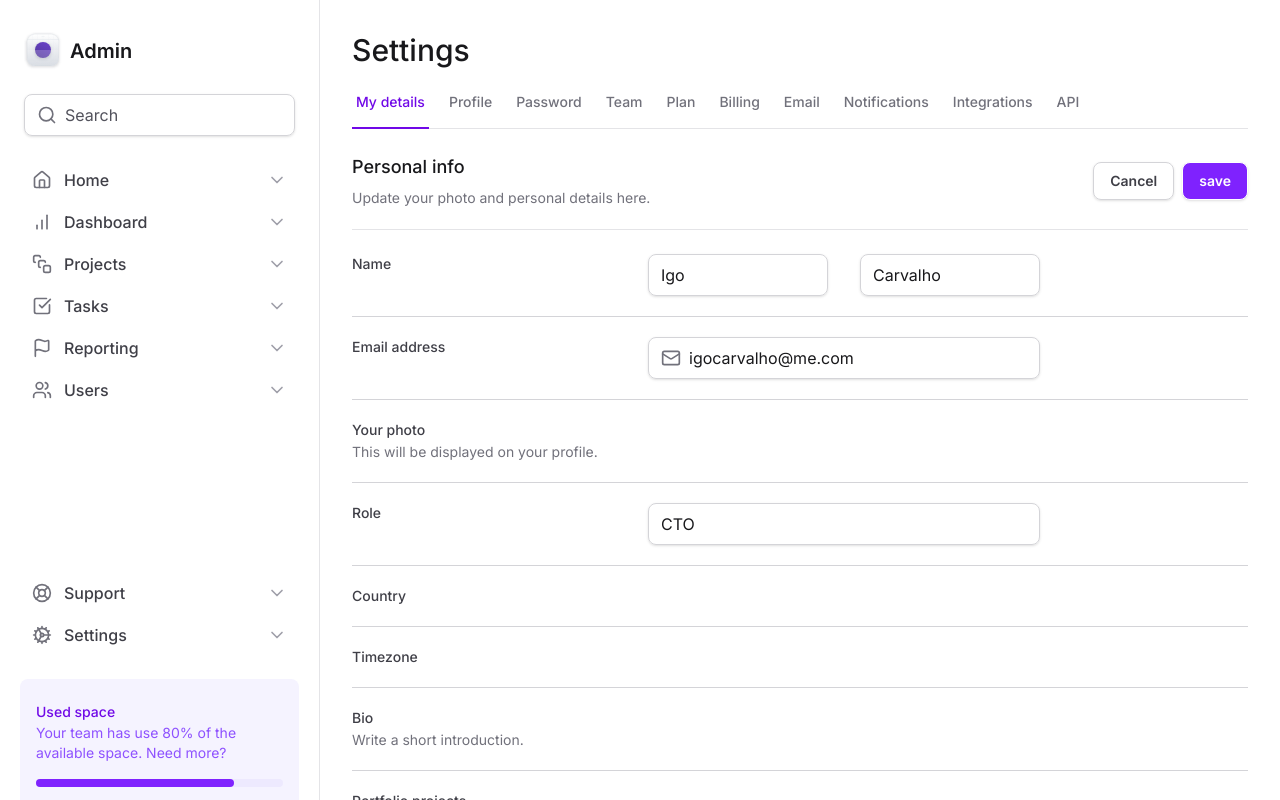
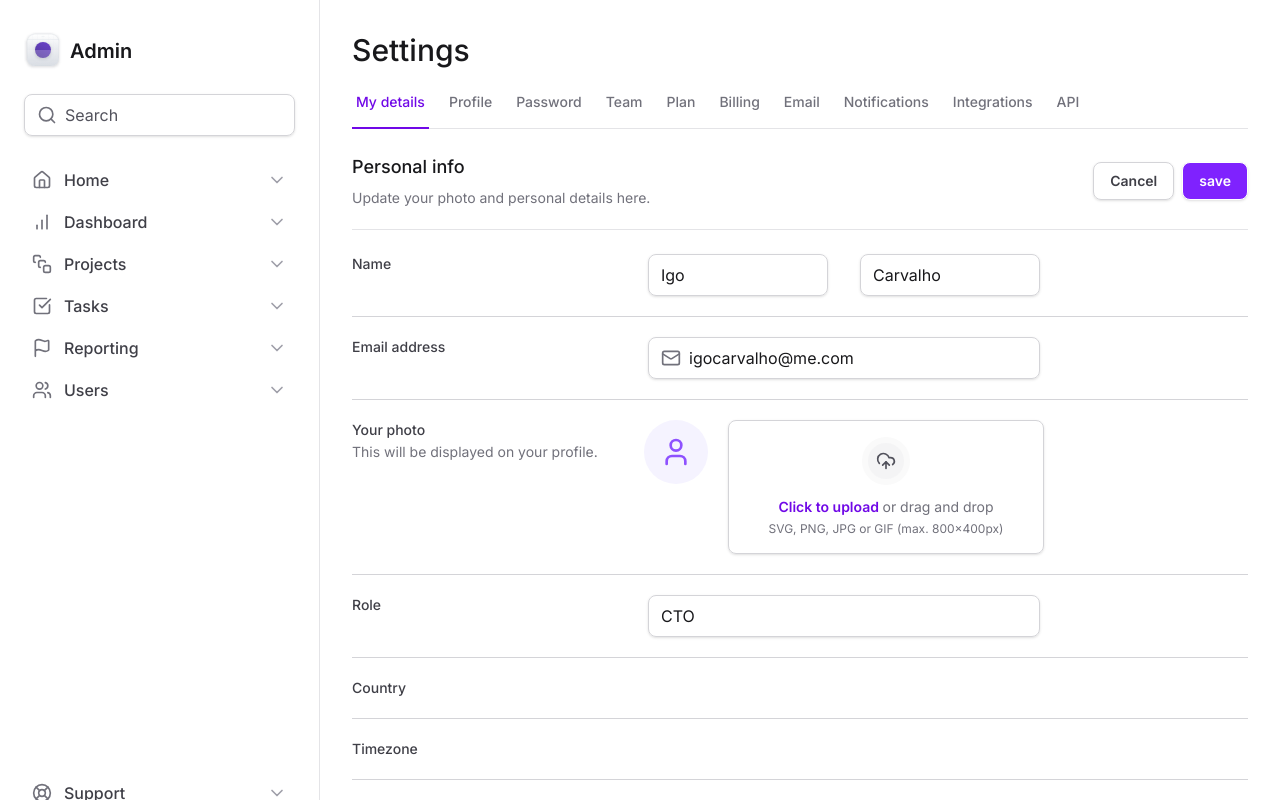
Before and after one commit to IgoCarvalho/admin-ui-tailwind, a Next.js app: page / in a window 1280 px wide. Shown: the top 800 px of the page. Built offline with nearby package versions, Linux system fonts and the light colour scheme.

Commit message:
feat: create InputFile

```diff
--- a/src/app/globals.css
+++ b/src/app/globals.css
@@ -7,6 +7,8 @@
 @theme {
   --grid-app: minmax(18rem, 20rem) 1fr;
   --grid-form: minmax(7.5rem, 17.5rem) minmax(25rem, 1fr) minmax(0, 15rem);
+
+  --color-violet-25: #fcfaff;
 }
 
 body {
--- a/src/app/page.tsx
+++ b/src/app/page.tsx
@@ -1,4 +1,5 @@
-import { Input } from "@/ui/input";
+import * as InputFile from "@/ui/form/input-file";
+import * as Input from "@/ui/input";
 import { SettingsTabs } from "@/ui/settings-tabs";
 import { MailIcon } from "lucide-react";
 
@@ -91,7 +92,11 @@
               </span>
             </label>
 
-            <div></div>
+            <InputFile.Root className="flex items-start gap-5">
+              <InputFile.ImagePreview />
+              <InputFile.Trigger />
+              <InputFile.Control />
+            </InputFile.Root>
           </div>
 
           <div className="grid grid-cols-(--grid-form) gap-3 pb-5">
@@ -145,7 +150,11 @@
               </span>
             </label>
 
-            <div></div>
+            <InputFile.Root>
+              <InputFile.Trigger />
+              <InputFile.FileList />
+              <InputFile.Control multiple />
+            </InputFile.Root>
           </div>
 
           <div className="flex items-center justify-end gap-2">
--- /dev/null
+++ b/src/ui/form/input-file.tsx
@@ -0,0 +1,160 @@
+"use client";
+
+import { formatBytes } from "@/utils/format-bytes";
+import { Trash2Icon, UploadCloudIcon, UserIcon } from "lucide-react";
+import {
+  ChangeEvent,
+  ComponentProps,
+  createContext,
+  useContext,
+  useId,
+  useMemo,
+  useState,
+} from "react";
+
+interface InputFileContextType {
+  id: string;
+  files: File[];
+  onFilesSelect: (files: File[]) => void;
+}
+
+const InputFileContext = createContext({} as InputFileContextType);
+
+const useFileInput = () => {
+  const context = useContext(InputFileContext);
+  if (!context) {
+    throw new Error("useFileInput must be used within a InputFileContext");
+  }
+  return context;
+};
+
+export function Root(props: ComponentProps<"div">) {
+  const id = useId();
+  const [files, setFiles] = useState<File[]>([]);
+
+  return (
+    <InputFileContext.Provider value={{ id, files, onFilesSelect: setFiles }}>
+      <div {...props} />
+    </InputFileContext.Provider>
+  );
+}
+
+export function Trigger(props: ComponentProps<"label">) {
+  const { id } = useFileInput();
+
+  return (
+    <label
+      htmlFor={id}
+      className="group grow cursor-pointer flex flex-col items-center gap-3 rounded-lg border border-zinc-300 px-6 py-4 text-center text-zinc-500 shadow-sm hover:border-violet-200 hover:bg-violet-25 hover:text-violet-500"
+    >
+      <div className="rounded-full border-6 border-zinc-50 bg-zinc-100 p-2 group-hover:border-violet-50 group-hover:bg-violet-100">
+        <UploadCloudIcon className="size-5 text-zinc-600 group-hover:text-violet-600" />
+      </div>
+
+      <div className="flex flex-col items-center gap-1">
+        <span className="text-sm">
+          <span className="font-semibold  text-violet-700">
+            Click to upload{" "}
+          </span>
+          or drag and drop
+        </span>
+        <span className="text-xs">SVG, PNG, JPG or GIF (max. 800x400px)</span>
+      </div>
+    </label>
+  );
+}
+
+export function ImagePreview(props: ComponentProps<"div">) {
+  const { files } = useFileInput();
+
+  const previewUrl = useMemo(() => {
+    if (files.length === 0) return null;
+
+    return URL.createObjectURL(files[0]);
+  }, [files]);
+
+  if (!previewUrl) {
+    return (
+      <div className="bg-violet-50 flex items-center justify-center size-16 rounded-full">
+        <UserIcon className="size-8 text-violet-500" />
+      </div>
+    );
+  }
+
+  return (
+    <img
+      src={previewUrl}
+      alt=""
+      className="size-16 rounded-full object-cover"
+    />
+  );
+}
+
+export function Control(props: ComponentProps<"input">) {
+  const { id, files, onFilesSelect } = useFileInput();
+
+  function handleFileSelect(event: ChangeEvent<HTMLInputElement>) {
+    if (!event.target.files?.length) return;
+
+    const selectedFiles = Array.from(event.target.files);
+
+    if (props.multiple) {
+      onFilesSelect([...files, ...selectedFiles]);
+      return;
+    }
+
+    onFilesSelect(selectedFiles);
+  }
+  return (
+    <input
+      type="file"
+      id={id}
+      className="sr-only"
+      onChange={handleFileSelect}
+      {...props}
+    />
+  );
+}
+
+export function FileList() {
+  const { files } = useFileInput();
+
+  return (
+    <div className="mt-4 space-y-3">
+      {files.map((file) => (
+        <div
+          key={file.name}
+          className="group flex items-start gap-4 rounded-lg border border-zinc-200 p-4"
+        >
+          <div className="rounded-full border-4 border-violet-100 bg-violet-200 p-2 text-violet-600">
+            <UploadCloudIcon className="size-4" />
+          </div>
+          <div className="grow min-w-0 flex flex-col items-start gap-1 ">
+            <div className="w-full flex flex-col ">
+              <span
+                className="truncate  text-sm font-medium text-zinc-700"
+                title={file.name}
+              >
+                {file.name}
+              </span>
+              <span className="text-sm text-zinc-500">
+                {formatBytes(file.size)}
+              </span>
+            </div>
+
+            <div className="flex w-full items-center gap-3">
+              <div className="h-2 flex-1 rounded-full bg-zinc-100">
+                <div className="h-2 rounded-full w-4/5 bg-violet-600" />
+              </div>
+              <span className="text-sm font-medium text-zinc-700">80%</span>
+            </div>
+          </div>
+
+          <button className="ml-auto p-2 rounded-md hover:bg-zinc-50">
+            <Trash2Icon className="size-5 text-zinc-500" />
+          </button>
+        </div>
+      ))}
+    </div>
+  );
+}
--- a/src/ui/input.tsx
+++ b/src/ui/input.tsx
@@ -1,7 +1,6 @@
-import { Search } from "lucide-react";
 import { ComponentProps } from "react";
 
-function Root(props: ComponentProps<"div">) {
+export function Root(props: ComponentProps<"div">) {
   return (
     <div
       className="flex items-center gap-2 rounded-lg border border-zinc-300 px-3 py-2 shadow-sm mx-1"
@@ -10,7 +9,7 @@
   );
 }
 
-function Prefix(props: ComponentProps<"div">) {
+export function Prefix(props: ComponentProps<"div">) {
   return <div {...props} />;
 }
 
@@ -22,9 +21,3 @@
     />
   );
 }
-
-export const Input = {
-  Root,
-  Prefix,
-  Control,
-};
--- a/src/ui/sidebar/index.tsx
+++ b/src/ui/sidebar/index.tsx
@@ -1,5 +1,5 @@
 import { Search } from "lucide-react";
-import { Input } from "../input";
+import * as Input from "../input";
 import { FooterNavigation } from "./footer-navigation";
 import { Logo } from "./logo";
 import { MainNavigation } from "./main-navigation";
--- /dev/null
+++ b/src/utils/format-bytes.ts
@@ -0,0 +1,13 @@
+export function formatBytes(bytes: number) {
+  const units = ["B", "KB", "MB", "GB", "TB", "PB"];
+
+  let value = bytes;
+  let unitIndex = 0;
+
+  while (value >= 1024 && unitIndex < units.length - 1) {
+    value /= 1024;
+    unitIndex++;
+  }
+
+  return `${value.toFixed(1)} ${units[unitIndex]}`;
+}
```
